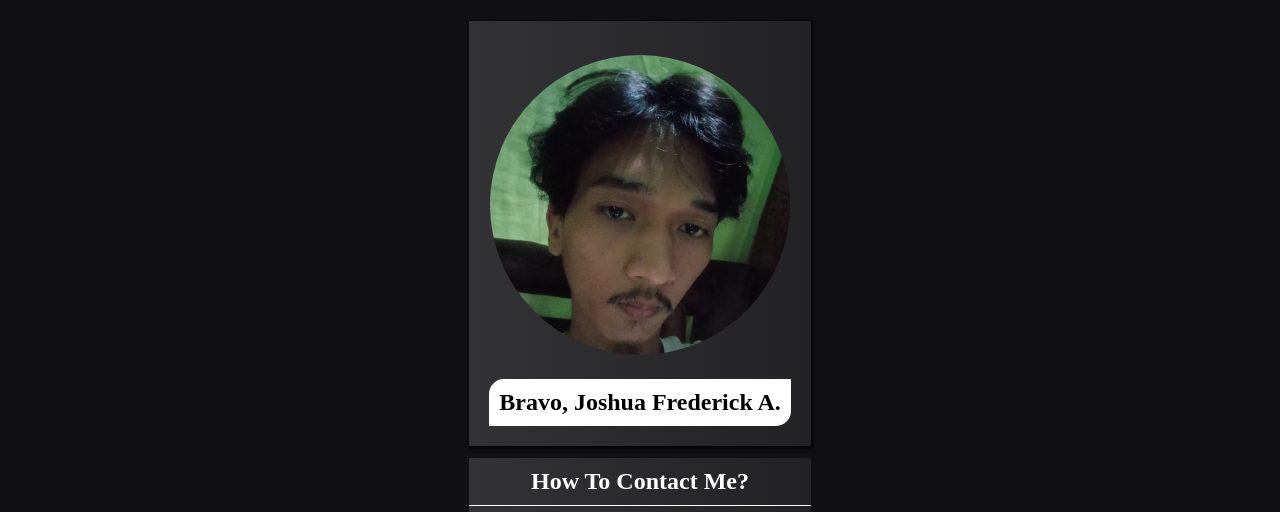
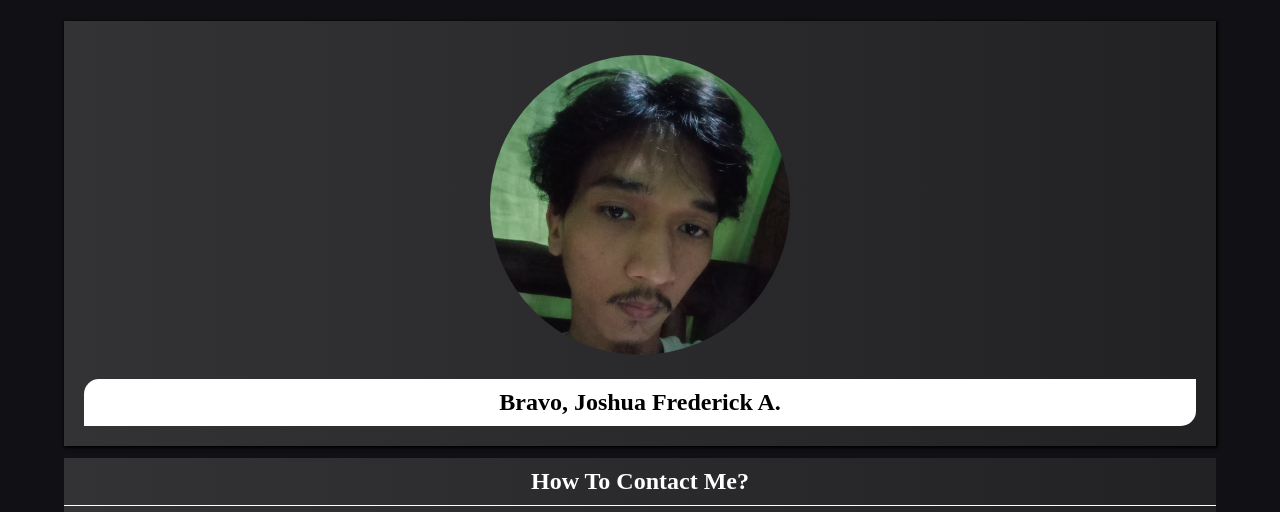
Before and after one commit to oshiwa/oshiwa.github.io, a plain HTML site: page contact.html in a window 1280 px wide. Shown: the part 65-577 px from the top of the page. Drawn offline with Linux system fonts and the light colour scheme; a web font is replaced by a local one.

Commit message:
Update contact.html

```diff
--- a/contact.html
+++ b/contact.html
@@ -25,10 +25,6 @@
                 background: #111115;
                 width: 90%;
                 margin: auto;
-                display: grid;
-                align-items: center;
-                justify-content: center;
-                align-content: center;
             }
             button{
                 outline: none;
```
